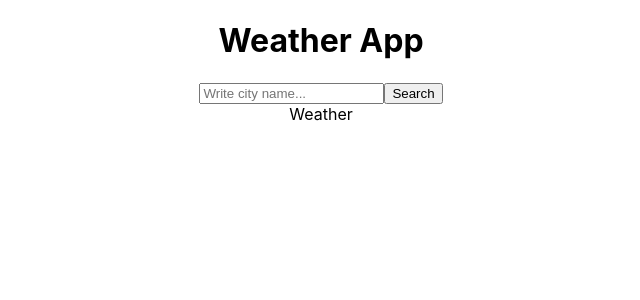
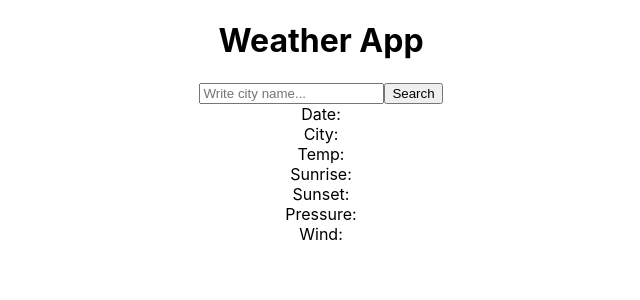
Before and after one commit to paulinastefanska/weatherApp, a React (Create React App) app: page / in a window 1280 px wide. Shown: the top 300 px of the page, without its empty margins (319-959 px from the left). Built offline with nearby package versions, Linux system fonts and the light colour scheme.

Commit message:
Add update state

```diff
--- a/src/App.js
+++ b/src/App.js
@@ -3,6 +3,8 @@ import React, { Component } from "react";
 import Form from "./components/Form";
 import Result from "./components/Result";
 import "./App.css";
+
+const APIkey = "f262281ecaf37255968f7b381035a318";
 
 class App extends Component {
   state = {
@@ -14,7 +16,7 @@ class App extends Component {
     temp: "",
     pressure: "",
     wind: "",
-    err: ""
+    err: false
   };
 
   handleInputChange = e => {
@@ -25,7 +27,7 @@ class App extends Component {
 
   handleCitySubmint = e => {
     e.preventDefault();
-    const API = `http://api.openweathermap.org/data/2.5/weather?q=${this.state.value}&APPID=f262281ecaf37255968f7b381035a318&units=metric`;
+    const API = `http://api.openweathermap.org/data/2.5/weather?q=${this.state.value}&APPID=${APIkey}&units=metric`;
 
     fetch(API)
       .then(response => {
@@ -35,8 +37,25 @@ class App extends Component {
         throw Error("Oops... something went wrong");
       })
       .then(response => response.json())
-      .then(result => console.log(result))
-      .catch(err => console.log(err));
+      .then(result => {
+        const time = new Date().toLocaleString();
+        this.setState(prevState => ({
+          date: time,
+          city: prevState.value,
+          sunrise: result.sys.sunrise,
+          sunset: result.sys.sunset,
+          temp: result.main.temp,
+          pressure: result.main.pressure,
+          wind: result.wind.speed,
+          err: false
+        }));
+      })
+      .catch(err => {
+        this.setState(prevState => ({
+          err: true,
+          city: prevState.value
+        }));
+      });
   };
 
   render() {
@@ -48,7 +67,7 @@ class App extends Component {
           change={this.handleInputChange}
           submit={this.handleCitySubmint}
         />
-        <Result />
+        <Result weather={this.state} />
       </div>
     );
   }
--- a/src/components/Result.js
+++ b/src/components/Result.js
@@ -1,7 +1,28 @@
 import React from "react";
 
-const Result = () => {
-  return <div>Weather</div>;
+const Result = props => {
+  const {
+    date,
+    city,
+    sunrise,
+    sunset,
+    temp,
+    pressure,
+    wind,
+    err
+  } = props.weather;
+
+  return (
+    <>
+      <div>Date: {date}</div>
+      <div>City: {city}</div>
+      <div>Temp: {temp}</div>
+      <div>Sunrise: {sunrise}</div>
+      <div>Sunset: {sunset}</div>
+      <div>Pressure: {pressure}</div>
+      <div>Wind: {wind}</div>
+    </>
+  );
 };
 
 export default Result;
```
